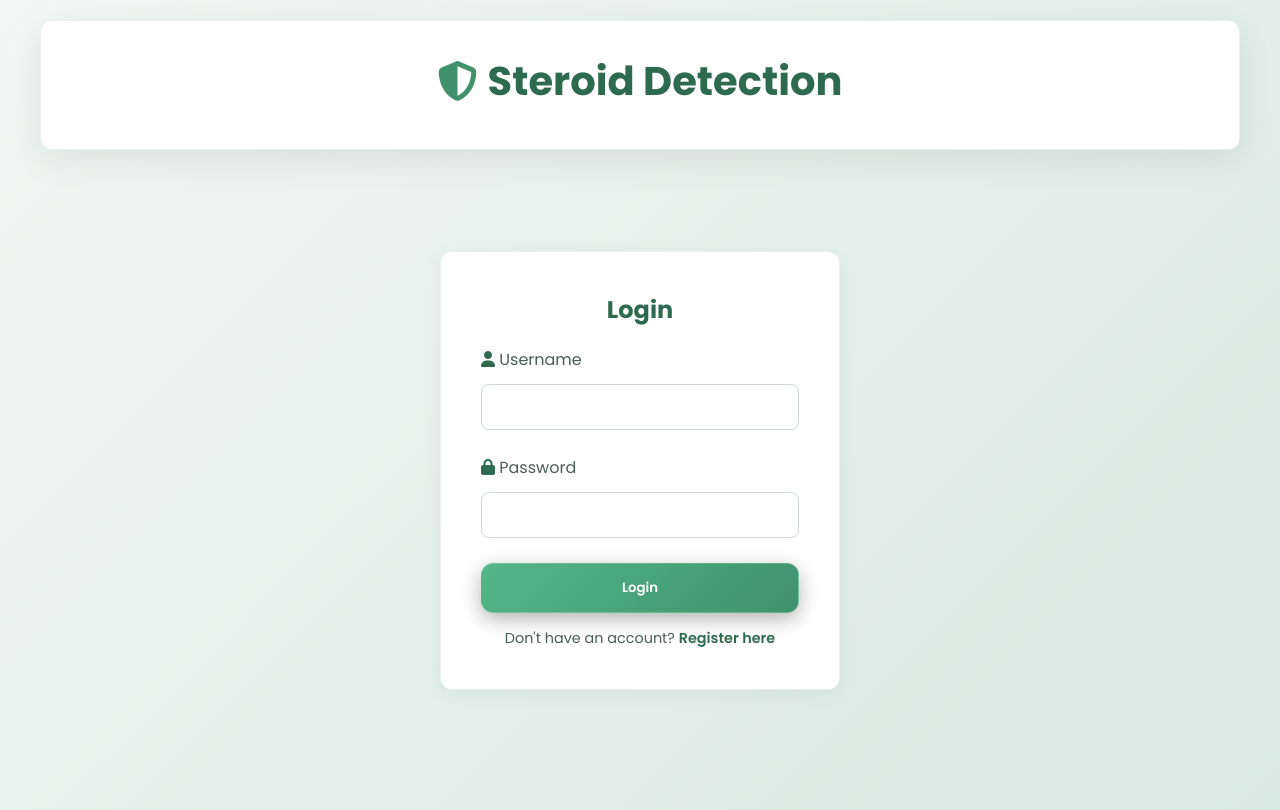
After one commit to deva21112007-design/pyexpo-web, a Flask app: page /login in a window 1280 px wide. The commit adds this page. Run offline with Flask 3, Linux system fonts and the light colour scheme.

Commit message:
Update project files for push

```diff
--- a/app.py
+++ b/app.py
@@ -1,4 +1,5 @@
-from flask import Flask, render_template, request, jsonify
+from flask import Flask, render_template, request, jsonify, session, redirect, url_for, flash
+import functools
 import matplotlib
 matplotlib.use('Agg')
 import matplotlib.pyplot as plt
@@ -7,14 +8,34 @@ import json
 from datetime import datetime
 
 app = Flask(__name__)
+app.secret_key = "super_secret_key_for_demo_only"  # In production, use environment variable
 
 # SAFE LIMITS
 SAFE_LIMIT_MG_L = 0.5
 RECOMMENDED_MG_KG = 0.02
 
-# Store feedback
+# Store data
 FEEDBACK_FILE = "feedback_data.json"
 ANALYSIS_HISTORY_FILE = "analysis_history.json"
+USERS_FILE = "users.json"
+
+def load_users():
+    if os.path.exists(USERS_FILE):
+        with open(USERS_FILE, "r") as f:
+            return json.load(f)
+    return {}
+
+def save_users(users):
+    with open(USERS_FILE, "w") as f:
+        json.dump(users, f, indent=2)
+
+def login_required(func):
+    @functools.wraps(func)
+    def wrapper(*args, **kwargs):
+        if "user" not in session:
+            return redirect(url_for("login"))
+        return func(*args, **kwargs)
+    return wrapper
 
 def load_feedback():
     if os.path.exists(FEEDBACK_FILE):
@@ -54,11 +75,13 @@ def get_statistics():
     }
 
 @app.route("/")
+@login_required
 def home():
     stats = get_statistics()
     return render_template("safety_dashboard.html", stats=stats)
 
 @app.route("/detection-testing", methods=["GET", "POST"])
+@login_required
 def detection_testing():
     result = None
     warning = None
@@ -67,9 +90,22 @@ def detection_testing():
         try:
             sensor_value = float(request.form["sensor"])
             weight = float(request.form["weight"])
+            sample_type = request.form.get("sample_type", "milk")
+
+            import random
+            # Multipliers for different sample types (simulated physics)
+            multipliers = {
+                "milk": 0.03,
+                "meat": 0.045,
+                "water": 0.01
+            }
+            base_multiplier = multipliers.get(sample_type, 0.03)
+
+            # Add random noise (±5%) to simulate realistic sensor variance
+            noise = random.uniform(0.95, 1.05)
 
             # Calibration (demo)
-            steroid_mg_l = sensor_value * 0.03
+            steroid_mg_l = sensor_value * base_multiplier * noise
 
             # Safe dose calculation
             safe_dose = weight * RECOMMENDED_MG_KG
@@ -157,6 +193,7 @@ def detection_testing():
     return render_template("detection_testing.html", result=result, warning=warning)
 
 @app.route("/community-reviews", methods=["GET", "POST"])
+@login_required
 def community_reviews():
     if request.method == "POST":
         try:
@@ -183,5 +220,39 @@ def community_reviews():
     feedback_list = load_feedback()
     return render_template("community_reviews.html", feedback_list=feedback_list)
 
+@app.route("/login", methods=["GET", "POST"])
+def login():
+    if request.method == "POST":
+        username = request.form["username"]
+        password = request.form["password"]
+        users = load_users()
+
+        if username in users and users[username] == password:
+            session["user"] = username
+            return redirect(url_for("home"))
+        else:
+            return render_template("login.html", error="Invalid username or password")
+
+    return render_template("login.html")
+
+@app.route("/register", methods=["POST"])
+def register():
+    username = request.form["username"]
+    password = request.form["password"]
+    users = load_users()
+
+    if username in users:
+        return render_template("login.html", error="Username already exists")
+
+    users[username] = password
+    save_users(users)
+    session["user"] = username
+    return redirect(url_for("home"))
+
+@app.route("/logout")
+def logout():
+    session.pop("user", None)
+    return redirect(url_for("login"))
+
 if __name__ == "__main__":
     app.run(debug=True, port=5000)
--- a/static/style.css
+++ b/static/style.css
@@ -1,12 +1,22 @@
 :root {
   --p: #2d6a4f;
-  --s: #52b788;
-  --bg: #1b2a25;
-  --t: #e8f0ed;
-  --tm: #b8c9c2;
-  --td: #95a89f;
-  --g-bg: rgba(27, 42, 37, 0.7);
-  --g-bd: 1px solid rgba(45, 106, 79, 0.2);
+  /* Primary Green */
+  --s: #40916c;
+  /* Secondary Green */
+  --bg: #f0f7f4;
+  /* Light Background */
+  --t: #1b2a25;
+  /* Dark Text */
+  --tm: #4a5d55;
+  /* Muted Text */
+  --td: #2d3e38;
+  /* Darker Text */
+  --g-bg: #ffffff;
+  /* Card Background (White) */
+  --g-bd: 1px solid rgba(45, 106, 79, 0.1);
+  /* Light Border */
+  --card-shadow: 0 4px 20px rgba(0, 0, 0, 0.05);
+  /* Soft Shadow */
 }
 
 * {
@@ -17,7 +27,7 @@
 }
 
 body {
-  background: linear-gradient(135deg, #0d1712, #1b2a25);
+  background: linear-gradient(135deg, #f0f7f4, #d8e8e2);
   min-height: 100vh;
   color: var(--t);
 }
@@ -201,7 +211,7 @@ header,
 header,
 .card {
   padding: 30px;
-  box-shadow: 0 10px 35px rgba(0, 0, 0, 0.4);
+  box-shadow: 0 10px 35px rgba(0, 0, 0, 0.08);
   text-align: center;
 }
 
@@ -222,11 +232,12 @@ header,
 .review-card,
 .recent-item,
 .result-item {
-  background: rgba(50, 50, 80, 0.7);
+  background: #ffffff;
   border-radius: 10px;
   padding: 25px;
   border: var(--g-bd);
   transition: 0.3s;
+  box-shadow: var(--card-shadow);
 }
 
 /* Stat Cards with Alternating Gradients */
@@ -322,8 +333,8 @@ select,
 textarea {
   width: 100%;
   padding: 12px;
-  background: rgba(20, 20, 35, 0.8);
-  border: 2px solid #404060;
+  background: #ffffff;
+  border: 1px solid #d1d9d6;
   border-radius: 8px;
   color: var(--t);
   outline: none;
@@ -468,6 +479,11 @@ button:hover {
   background: rgba(255, 152, 0, 0.2);
   border-bottom: 2px solid #ff9800;
   box-shadow: inset 0 -2px 0 #ff9800;
+}
+
+.nav-links a.logout-btn:hover {
+  background: rgba(220, 53, 69, 0.1);
+  color: #dc3545;
 }
 
 /* Result Reveal Animation */
--- /dev/null
+++ b/templates/login.html
@@ -0,0 +1,119 @@
+<!DOCTYPE html>
+<html lang="en">
+
+<head>
+    <meta charset="UTF-8">
+    <meta name="viewport" content="width=device-width, initial-scale=1.0">
+    <title>Login - Steroid Detection System</title>
+    <link rel="stylesheet" href="{{ url_for('static', filename='style.css') }}?v=lighttheme">
+    <link href="https://fonts.googleapis.com/css2?family=Poppins:wght@300;400;600;700&display=swap" rel="stylesheet">
+    <link rel="stylesheet" href="https://cdnjs.cloudflare.com/ajax/libs/font-awesome/6.4.0/css/all.min.css">
+    <style>
+        .login-container {
+            display: flex;
+            justify-content: center;
+            align-items: center;
+            min-height: 80vh;
+        }
+
+        .login-card {
+            background: var(--g-bg);
+            border: var(--g-bd);
+            padding: 40px;
+            border-radius: 12px;
+            width: 100%;
+            max-width: 400px;
+            box-shadow: var(--card-shadow);
+            text-align: center;
+        }
+
+        .login-card h2 {
+            color: var(--p);
+            margin-bottom: 20px;
+        }
+
+        .switch-form {
+            margin-top: 15px;
+            font-size: 0.9rem;
+            color: var(--tm);
+        }
+
+        .switch-form a {
+            color: var(--p);
+            font-weight: 600;
+            text-decoration: none;
+            cursor: pointer;
+        }
+
+        .switch-form a:hover {
+            text-decoration: underline;
+        }
+    </style>
+</head>
+
+<body>
+
+    <div class="main-container">
+
+        <header role="banner" style="margin-bottom: 0;">
+            <h1><i class="fas fa-shield-alt" aria-hidden="true"></i> Steroid Detection</h1>
+        </header>
+
+        <div class="login-container">
+            <!-- Login Form -->
+            <div id="login-form" class="login-card">
+                <h2>Login</h2>
+                {% if error %}
+                <div class="alert alert-error">
+                    {{ error }}
+                </div>
+                {% endif %}
+                <form method="POST" action="/login">
+                    <div class="input-group">
+                        <label for="username"><i class="fas fa-user"></i> Username</label>
+                        <input type="text" id="username" name="username" required>
+                    </div>
+                    <div class="input-group">
+                        <label for="password"><i class="fas fa-lock"></i> Password</label>
+                        <input type="password" id="password" name="password" required>
+                    </div>
+                    <button type="submit" class="btn-primary">Login</button>
+                </form>
+                <p class="switch-form">Don't have an account? <a onclick="toggleForm()">Register here</a></p>
+            </div>
+
+            <!-- Register Form (Hidden by default) -->
+            <div id="register-form" class="login-card" style="display: none;">
+                <h2>Register</h2>
+                <form method="POST" action="/register">
+                    <div class="input-group">
+                        <label for="new-username"><i class="fas fa-user"></i> Username</label>
+                        <input type="text" id="new-username" name="username" required>
+                    </div>
+                    <div class="input-group">
+                        <label for="new-password"><i class="fas fa-lock"></i> Password</label>
+                        <input type="password" id="new-password" name="password" required>
+                    </div>
+                    <button type="submit" class="btn-primary">Register</button>
+                </form>
+                <p class="switch-form">Already have an account? <a onclick="toggleForm()">Login here</a></p>
+            </div>
+        </div>
+    </div>
+
+    <script>
+        function toggleForm() {
+            var loginForm = document.getElementById('login-form');
+            var registerForm = document.getElementById('register-form');
+            if (loginForm.style.display === 'none') {
+                loginForm.style.display = 'block';
+                registerForm.style.display = 'none';
+            } else {
+                loginForm.style.display = 'none';
+                registerForm.style.display = 'block';
+            }
+        }
+    </script>
+</body>
+
+</html>
--- a/templates/safety_dashboard.html
+++ b/templates/safety_dashboard.html
@@ -5,7 +5,7 @@
     <meta charset="UTF-8">
     <meta name="viewport" content="width=device-width, initial-scale=1.0">
     <title>Safety Dashboard - Steroid Detection System</title>
-    <link rel="stylesheet" href="{{ url_for('static', filename='style.css') }}">
+    <link rel="stylesheet" href="{{ url_for('static', filename='style.css') }}?v=lighttheme">
     <link href="https://fonts.googleapis.com/css2?family=Poppins:wght@300;400;600;700&display=swap" rel="stylesheet">
     <link rel="stylesheet" href="https://cdnjs.cloudflare.com/ajax/libs/font-awesome/6.4.0/css/all.min.css">
 </head>
@@ -29,6 +29,7 @@
                             aria-hidden="true"></i> Detection Testing</a></li>
                 <li><a href="/community-reviews" aria-label="Go to Community Reviews page"><i class="fas fa-star"
                             aria-hidden="true"></i> Community Reviews</a></li>
+                <li><a href="/logout" class="logout-btn"><i class="fas fa-sign-out-alt"></i> Logout</a></li>
             </ul>
         </nav>
 
--- /dev/null
+++ b/users.json
@@ -0,0 +1,4 @@
+{
+  "dev": "pyexpo_26",
+  "dev1": "1111"
+}
```
Also changed, not shown: analysis_history.json (+24 -0 lines), templates/community_reviews.html (+20 -1 lines), templates/detection_testing.html (+23 -1 lines), static/steroid_graph.png.
